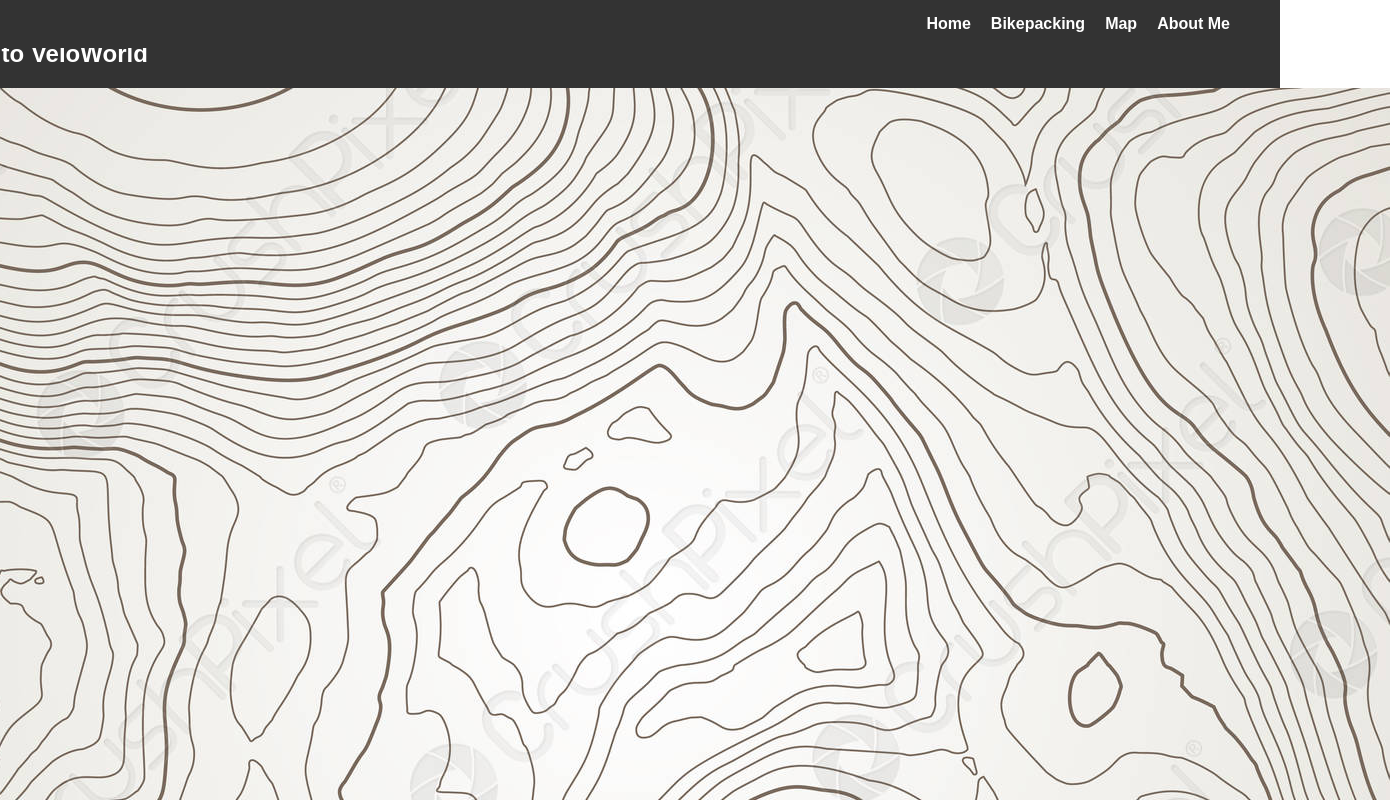
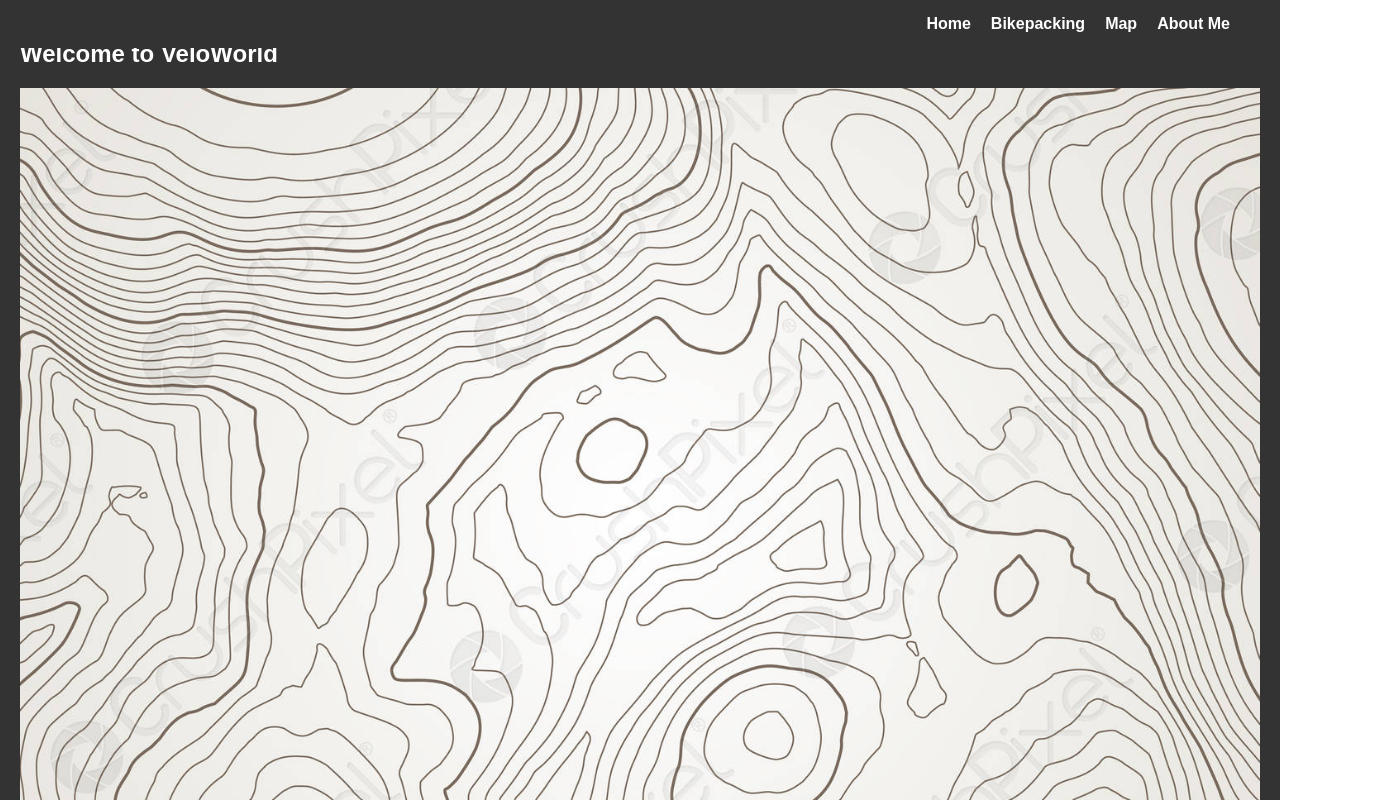
Before and after one commit to UnKevined/VeloWorld, a plain HTML site: page index.html in a window 1280 px wide. Shown: the top 800 px of the page, 1390 px wide, since content can reach past the window. Drawn offline with Linux system fonts and the light colour scheme.

Commit message:
Update style.css

```diff
--- a/assets/css/style.css
+++ b/assets/css/style.css
@@ -61,10 +61,23 @@ section {
   box-sizing: border-box;
 }
 
+/* Abschnitt: Home */
 #home {
   background-color: #333;
   color: #fff;
+  position: relative; /* Damit das Bild relativ zur Container-Position positioniert wird */
 }
+
+#home img {
+  width: 100%; /* Das Bild nimmt 100% der Breite des Containers ein */
+  height: 100%; /* Das Bild nimmt 100% der Höhe des Containers ein */
+  object-fit: cover; /* Das Bild wird so skaliert, dass es den gesamten Container bedeckt */
+}
+
+#home .container {
+  position: relative;
+}
+
 
 #bikepacking {
   background-color: #666;
```
